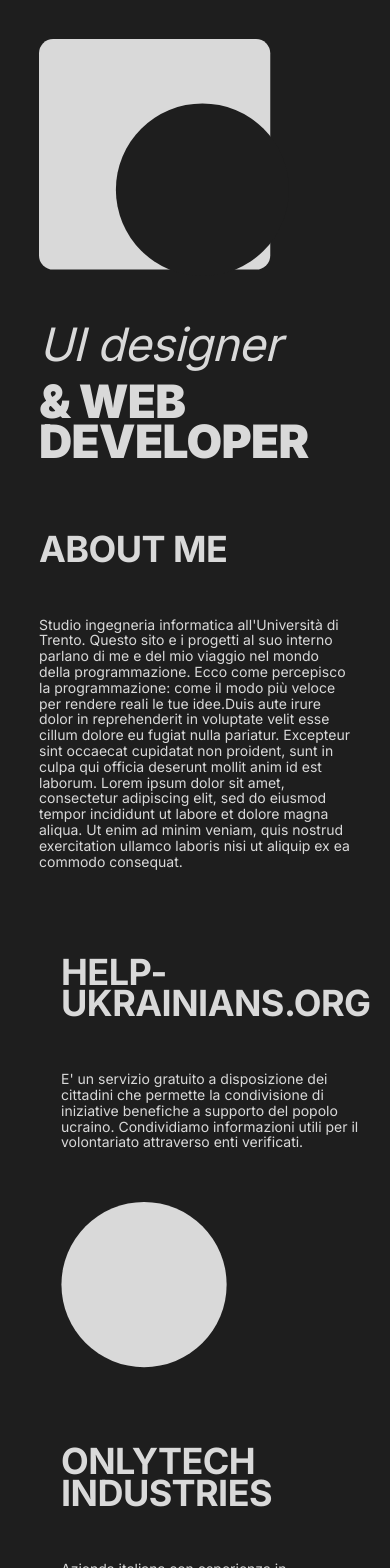
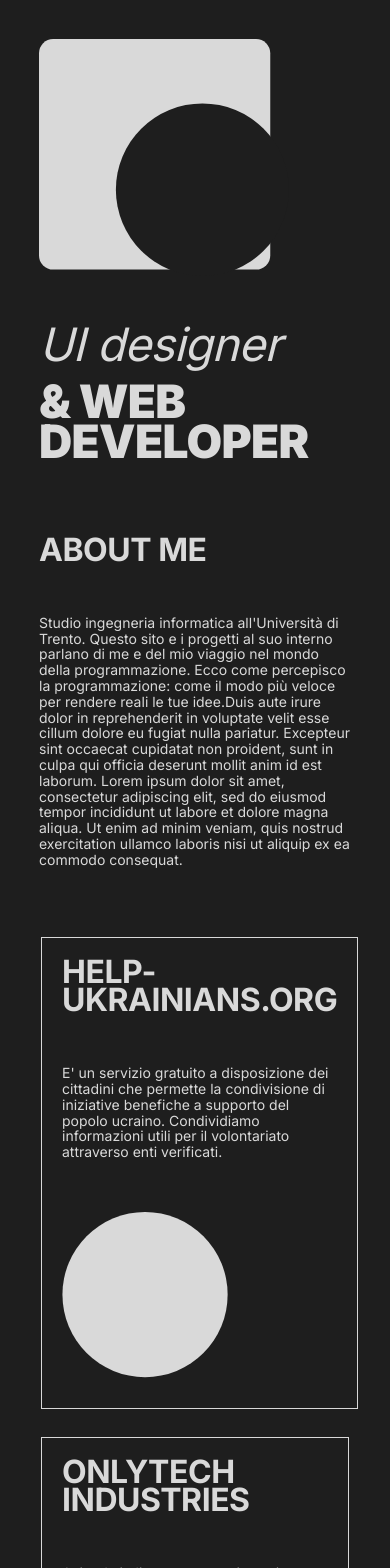
Before and after one commit to RaffaeleCrocco/raffaelecrocco2023.com, a React (Create React App) app: page / in a window 390 px wide. Shown: the top 1568 px of the page. Built offline with nearby package versions, Linux system fonts and the light colour scheme.

Commit message:
Update App.scss

```diff
--- a/src/style/App.scss
+++ b/src/style/App.scss
@@ -50,7 +50,7 @@
   letter-spacing: -0.015em;
   text-transform: uppercase;
   @media only screen and (max-width: 600px) {
-    font-size: 36px;
+    font-size: 32px;
   }
 }
 
@@ -89,7 +89,11 @@
   .col {
     padding: 20px;
     margin: 14px;
+    @media only screen and (max-width: 600px) {
+      border: 1px solid $text;
+    }
   }
+
   .white-col {
     background: $text;
     border-radius: 22px;
```
